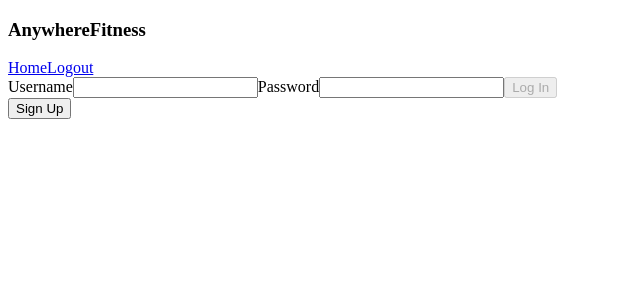
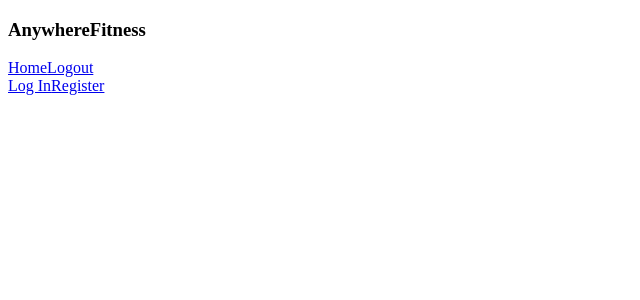
Before and after one commit to lanceturbes/anywhere-fitness-frontend, a React (Create React App) app: page /auth in a window 1280 px wide. Shown: the top 300 px of the page, without its empty margins (0-640 px from the left). Built offline with nearby package versions, Linux system fonts and the light colour scheme.

Commit message:
fixed form routing in LoginPage

```diff
--- a/src/App.jsx
+++ b/src/App.jsx
@@ -15,7 +15,7 @@ function App() {
       <Navbar />
       <Routes>
         <Route path="/" element={<HomePage />} />
-        <Route path="/auth" element={<LoginPage />} />
+        <Route path="/auth/*" element={<LoginPage />} />
         <Route path="/dashboard" element={<UserPage />} />
         <Route path="/logout" element={<Logout />} />
       </Routes>
--- a/src/components/forms/RegisterForm/SignUp.jsx
+++ b/src/components/forms/RegisterForm/RegisterForm.jsx
@@ -5,17 +5,10 @@ import axios from 'axios'
 import formSchema from '../../../schemas/formSchema'
 import * as yup from 'yup'
 
-const initialValues = {
-  first_name: "",
-  last_name: "",
-  username: "",
-  password: "",
-  email: "",
-  emailConfirm: "",
-  instructorCode: ""
-};
+// Configuration
+import initialValues from "./initialValues.json"
 
-export default function SignUp() {
+function RegisterForm() {
   const [formValues, setFormValues] = useState(initialValues)
   const [disabled, setDisabled] = useState(true)
   const [formErrors, setFormErrors] = useState(initialValues)
@@ -29,15 +22,15 @@ export default function SignUp() {
   }
 
   const handleChange = (e) => {
-    validate(e.target.name, e.target.value);
+    validate(e.target.name, e.target.value)
     setFormValues({
       ...formValues,
       [e.target.name]: e.target.value
-    });
-  };
+    })
+  }
 
   const handleSubmit = (e) => {
-    e.preventDefault();
+    e.preventDefault()
     const registerPayload = {
       username: formValues.username,
       password: formValues.password,
@@ -48,15 +41,15 @@ export default function SignUp() {
     }
     axios.post('https://anywhere-fitness-bwft5.herokuapp.com/api/auth/register', registerPayload)
       .then((res) => {
-        window.localStorage.setItem('token', res.data.token);
+        window.localStorage.setItem('token', res.data.token)
       })
       .catch(err => {
-        console.log(err.message);
+        console.log(err.message)
       })
       .finally(() => {
         setFormValues(formValues)
       })
-  };
+  }
 
   useEffect(() => {
     formSchema.isValid(formValues).then(valid => setDisabled(!valid))
@@ -65,8 +58,6 @@ export default function SignUp() {
 
   return (
     <form onSubmit={handleSubmit}>
-      <h1>Sign Up</h1>
-
       <label>First Name:
         <input
           value={formValues.first_name}
@@ -141,3 +132,5 @@ export default function SignUp() {
     </form>
   )
 }
+
+export default RegisterForm
--- /dev/null
+++ b/src/components/forms/RegisterForm/initialValues.json
@@ -0,0 +1,9 @@
+{
+  "first_name": "",
+  "last_name": "",
+  "username": "",
+  "password": "",
+  "email": "",
+  "emailConfirm": "",
+  "instructorCode": ""
+}
--- a/src/components/pages/HomePage.jsx
+++ b/src/components/pages/HomePage.jsx
@@ -1,5 +1,5 @@
-import React from 'react';
-import { Link } from 'react-router-dom';
+import React from 'react'
+import { Link } from 'react-router-dom'
 
 export default function LandingPage() {
   return (
@@ -8,7 +8,7 @@ export default function LandingPage() {
       <div className="homepage-container">
         <h1>Start your journey to a healthier life.</h1>
         <hr />
-        <Link to={`/auth`}>
+        <Link to="/auth/register">
           <button className="btn">Get started</button>
         </Link>
 
--- a/src/components/pages/LoginPage.jsx
+++ b/src/components/pages/LoginPage.jsx
@@ -1,21 +1,20 @@
 // Libraries
-import React, { useState } from 'react'
+import React from 'react'
+import { Routes, Route, NavLink } from "react-router-dom"
 
 // Components
-import LoginForm from "./../forms/LoginForm/LoginForm"
-import SignUpForm from "./../forms/RegisterForm/SignUp"
+import LoginForm from "../forms/LoginForm/LoginForm"
+import RegisterForm from "../forms/RegisterForm/RegisterForm"
 
 function LoginPage() {
-  const [status, setStatus] = useState("login")
-
   return (
     <section>
-      {status === "login" && <LoginForm />}
-      {status === "signUp" && <SignUpForm />}
-      <div>
-        {status === "login" && <button onClick={() => { setStatus("login") }}>Sign Up</button>}
-        {status === "signUp" && <button onClick={() => { setStatus("signUp") }}>Login</button>}
-      </div>
+      <NavLink to="/auth/login">Log In</NavLink>
+      <NavLink to="/auth/register">Register</NavLink>
+      <Routes>
+        <Route path="login" element={<LoginForm />} />
+        <Route path="register" element={<RegisterForm />} />
+      </Routes>
     </section>
   )
 }
```
